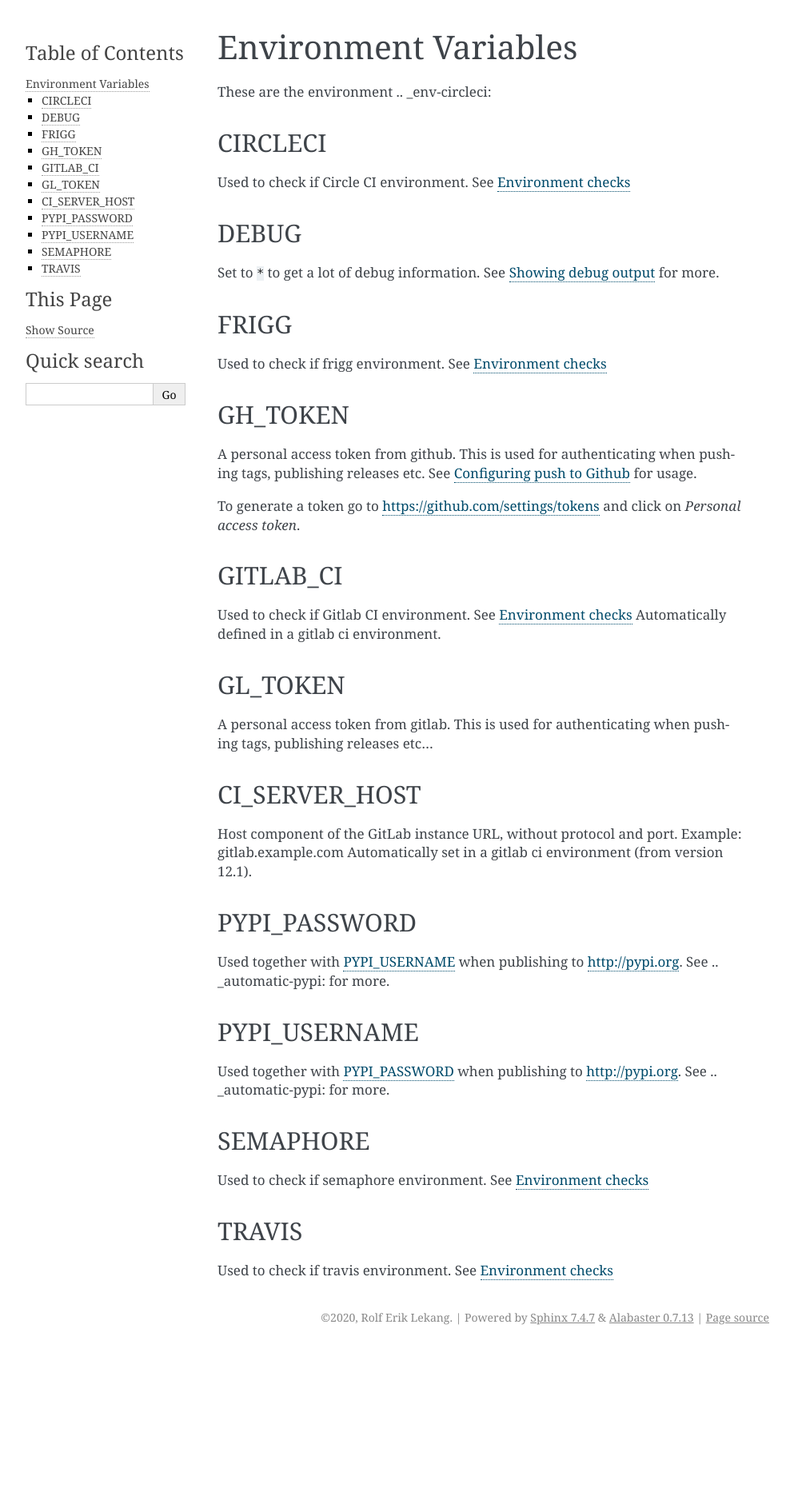
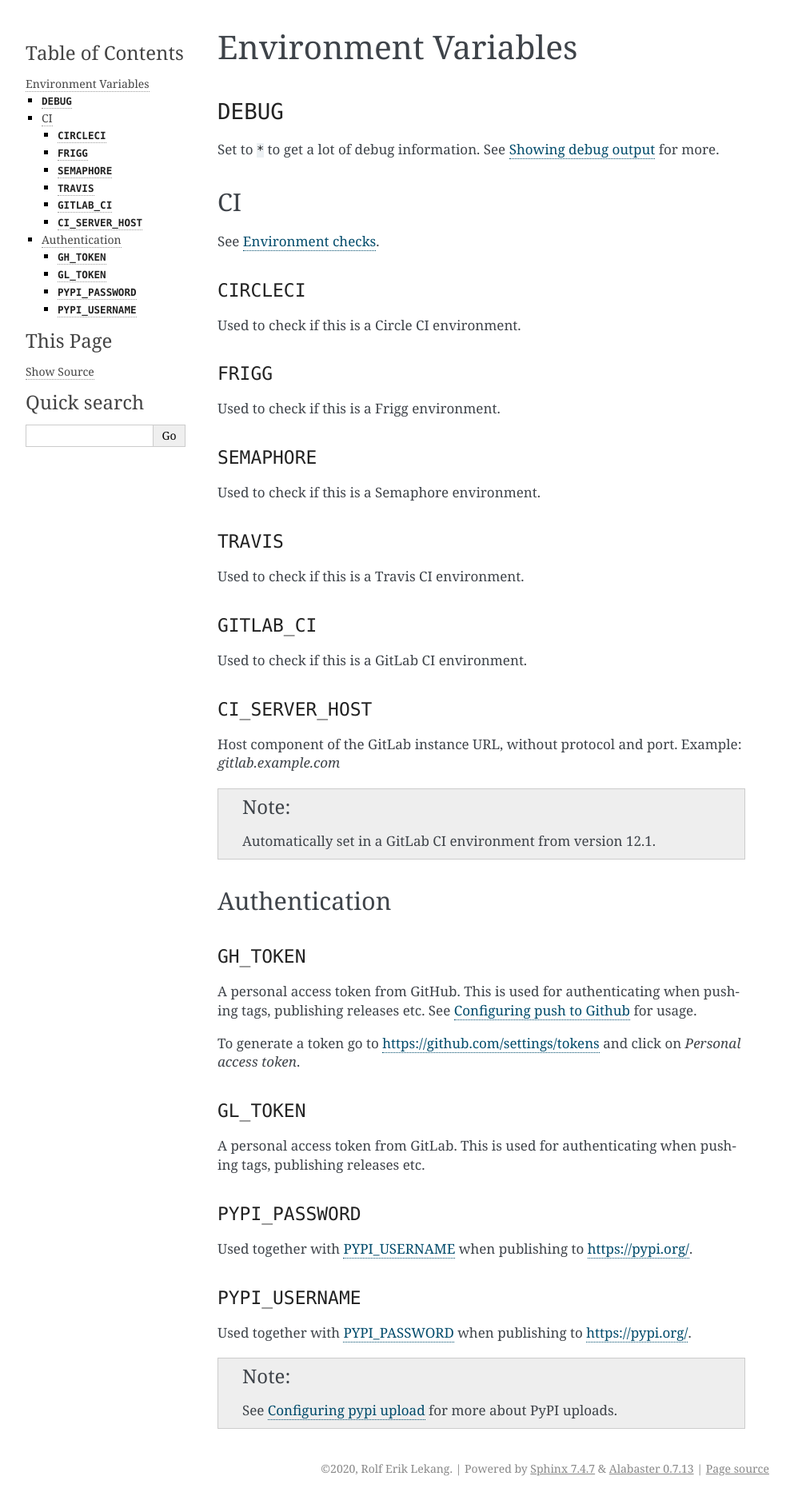
Before and after one commit to python-semantic-release/python-semantic-release, a Sphinx documentation site: the page built from docs/envvars.rst, in a window 1280 px wide. Shown: the whole page at 80% size, without its empty margins (148-1141 px from the left). Built offline with Sphinx 7.4.7, drawn with Linux system fonts in a browser that asks for light colours; pages that are not in the unit, such as notebooks, are missing from menus; before the commit the page ends 1687 px from its top, so only the background shows below that.

Commit message:
docs: improve formatting of envvars page

```diff
--- a/docs/envvars.rst
+++ b/docs/envvars.rst
@@ -1,85 +1,92 @@
 .. _envvars:
 
 Environment Variables
----------------------
-These are the environment
-.. _env-circleci:
-
-CIRCLECI
-^^^^^^^^
-Used to check if Circle CI environment. See :ref:`automatic-checks`
-
+*********************
 
 .. _env-debug:
 
-DEBUG
-^^^^^
+``DEBUG``
+=========
 Set to ``*`` to get a lot of debug information.
 See :ref:`debug-usage` for more.
 
+
+CI
+==
+
+See :ref:`automatic-checks`.
+
+.. _env-circleci:
+
+``CIRCLECI``
+------------
+Used to check if this is a Circle CI environment.
+
 .. _env-frigg:
 
-FRIGG
-^^^^^
-Used to check if frigg environment. See :ref:`automatic-checks`
+``FRIGG``
+---------
+Used to check if this is a Frigg environment.
 
+.. _env-semaphore:
+
+``SEMAPHORE``
+-------------
+Used to check if this is a Semaphore environment.
+
+.. _env-travis:
+
+``TRAVIS``
+----------
+Used to check if this is a Travis CI environment.
+
+.. _env-gitlab_ci:
+
+``GITLAB_CI``
+-------------
+Used to check if this is a GitLab CI environment.
+
+``CI_SERVER_HOST``
+------------------
+Host component of the GitLab instance URL, without protocol and port.
+Example: `gitlab.example.com`
+
+.. note::
+  Automatically set in a GitLab CI environment from version 12.1.
+
+
+Authentication
+==============
 
 .. _env-gh_token:
 
-GH_TOKEN
-^^^^^^^^
-A personal access token from github. This is used for authenticating
+``GH_TOKEN``
+------------
+A personal access token from GitHub. This is used for authenticating
 when pushing tags, publishing releases etc. See :ref:`automatic-github` for
 usage.
 
 To generate a token go to https://github.com/settings/tokens
 and click on *Personal access token*.
 
+.. _env-gl_token:
 
-.. _env-gitlab_ci:
-
-GITLAB_CI
-^^^^^^^^^
-Used to check if Gitlab CI environment. See :ref:`automatic-checks`
-Automatically defined in a gitlab ci environment.
-
-GL_TOKEN
-^^^^^^^^
-A personal access token from gitlab. This is used for authenticating
-when pushing tags, publishing releases etc...
-
-CI_SERVER_HOST
-^^^^^^^^^^^^^^
-Host component of the GitLab instance URL, without protocol and port.
-Example: gitlab.example.com
-Automatically set in a gitlab ci environment (from version 12.1).
-
+``GL_TOKEN``
+------------
+A personal access token from GitLab. This is used for authenticating
+when pushing tags, publishing releases etc.
 
 .. _env-pypi_password:
 
-PYPI_PASSWORD
-^^^^^^^^^^^^^
-Used together with :ref:`env-pypi_username` when publishing to http://pypi.org.
-See .. _automatic-pypi: for more.
-
+``PYPI_PASSWORD``
+-----------------
+Used together with :ref:`env-pypi_username` when publishing to https://pypi.org/.
 
 .. _env-pypi_username:
 
-PYPI_USERNAME
-^^^^^^^^^^^^^
-Used together with :ref:`env-pypi_password` when publishing to http://pypi.org.
-See .. _automatic-pypi: for more.
+``PYPI_USERNAME``
+-----------------
+Used together with :ref:`env-pypi_password` when publishing to https://pypi.org/.
 
-
-.. _env-semaphore:
-
-SEMAPHORE
-^^^^^^^^^
-Used to check if semaphore environment. See :ref:`automatic-checks`
-
-
-.. _env-travis:
-
-TRAVIS
-^^^^^^
-Used to check if travis environment. See :ref:`automatic-checks`
+.. note::
+  See :ref:`automatic-pypi` for more about PyPI uploads.
```
